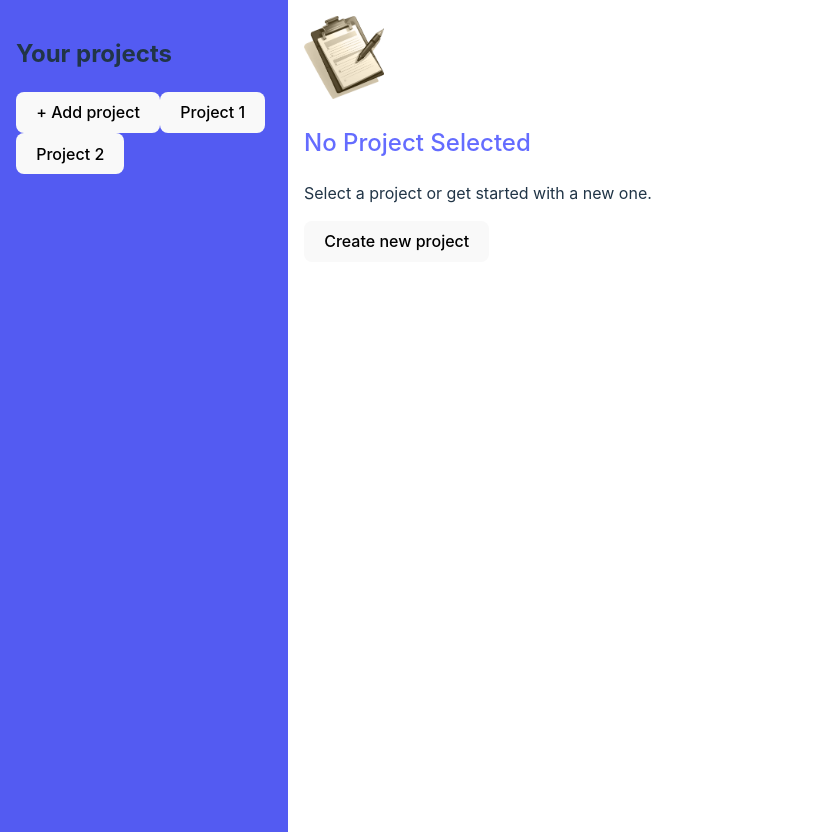
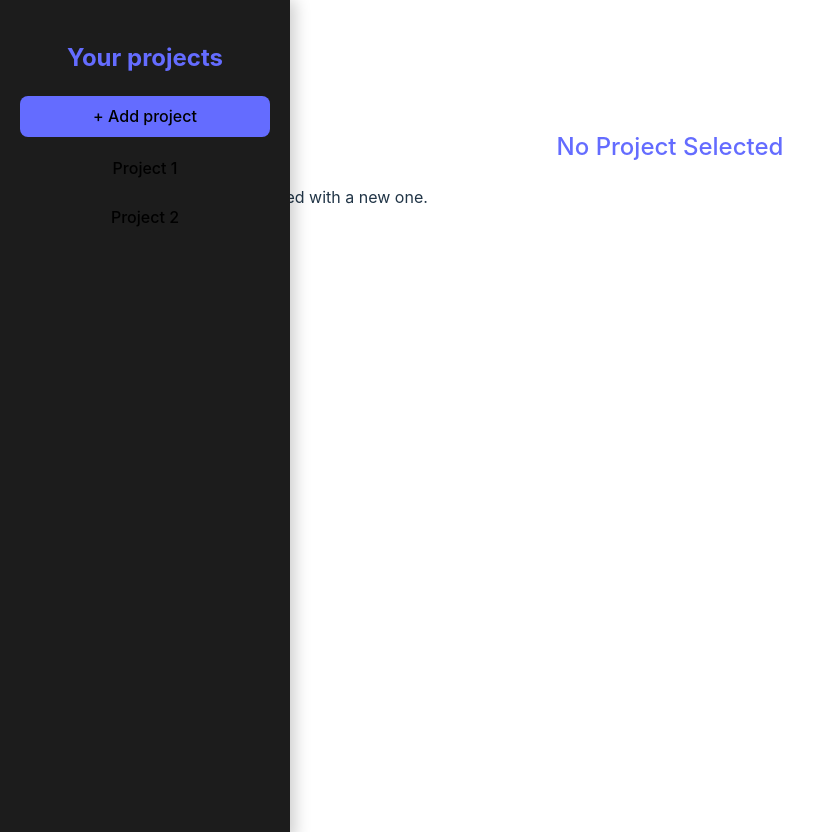
Before and after one commit to Naioku/React-TodoList, a React (Vite) app in the folder todo-list/: page / in a window 1280 px wide. Shown: the whole page, without its empty margins (0-829 px from the left). After the commit the page ends 800 px from the top, so only its background shows below. Built offline with nearby package versions, Linux system fonts and the light colour scheme.

Commit message:
Added styling for sidebar.
- Moved sidebar code to the separate components.
- Removed unnecessary code.

```diff
--- a/todo-list/src/App.jsx
+++ b/todo-list/src/App.jsx
@@ -1,22 +1,14 @@
-import ProjectName from "./components/ProjectName.jsx";
 import ProjectDetails from "./components/ProjectDetails.jsx";
 import NewProjectForm from "./components/NewProjectForm.jsx";
 import NoProjectSelected from "./components/NoProjectSelected.jsx";
 import {useState} from "react";
 import {styled} from "styled-components";
-import Button from "./components/Button.jsx";
-
-const Aside = styled.aside`
-    float: left;
-    width: 20%;
-    min-height: 100vh;
-    padding: 1rem;
-    background-color: #535bf2;
-`
+import Sidebar from "./components/Sidebar.jsx";
 
 const Main = styled.main`
-    float: left;
-    padding: 1rem;
+    padding: 20px;
+    flex: 1;
+    margin-left: 60px;
 `
 
 const PROJECTS = [
@@ -164,15 +156,11 @@ function App() {
 
     return (
         <>
-            <Aside>
-                <h2>Your projects</h2>
-                <Button onClick={startNewProjectCreation}>+ Add project</Button>
-                {projectsState.projects.map((project, i) => <ProjectName
-                        key={i}
-                        project={project}
-                        onClick={selectProject}
-                />)}
-            </Aside>
+            <Sidebar
+                projects={projectsState.projects}
+                onAddProject={startNewProjectCreation}
+                onProjectSelected={selectProject}
+            />
 
             <Main id="mainView">
                 {mainContent}
--- a/todo-list/src/components/Button.jsx
+++ b/todo-list/src/components/Button.jsx
@@ -7,17 +7,12 @@ const Button = styled.button`
     font-size: 1em;
     font-weight: 500;
     font-family: inherit;
-    background-color: #1a1a1a;
+    background-color: #292929;
     cursor: pointer;
-    transition: border-color 0.25s;
+    transition: background-color 0.3s;
 
     &:hover {
-        border-color: #646cff;
-    }
-
-    &:focus,
-    &:focus-visible {
-        outline: 4px auto -webkit-focus-ring-color;
+        background-color: #393939;
     }
 
     @media (prefers-color-scheme: light) {
--- a/todo-list/src/components/Headers.jsx
+++ b/todo-list/src/components/Headers.jsx
@@ -1,13 +1,15 @@
 import {styled} from "styled-components";
 
 export const H2 = styled.h2`
+    text-align: center;
     font-weight: 500;
     color: #646cff;
     text-decoration: inherit;
 `
 
 export const H3 = styled.h3`
-    font-weight: 500;
+    text-align: center;
+    font-weight: 400;
     color: #646cff;
     text-decoration: inherit;
 `
--- /dev/null
+++ b/todo-list/src/components/Sidebar.jsx
@@ -0,0 +1,104 @@
+import {styled, keyframes} from "styled-components";
+import {H2} from "./Headers.jsx";
+import Button from "./Button.jsx";
+import PropTypes from "prop-types";
+import SidebarProjects from "./SidebarProjects.jsx";
+import React from "react";
+
+const Aside = styled.aside`
+    position: fixed;
+    left: 0;
+    top: 0;
+    height: 100vh;
+    width: 60px;
+    background-color: #1c1c1c;
+    display: flex;
+    flex-direction: column;
+    align-items: stretch;
+    transition: width 0.3s ease-in-out, box-shadow 0.3s ease-in-out;
+    overflow: hidden;
+    z-index: 1000;
+
+    &:hover {
+        width: 250px;
+        box-shadow: 5px 0 15px rgba(0, 0, 0, 0.2);
+        padding: 20px;
+    }
+`
+
+const fadeIn = keyframes`
+    from {
+        opacity: 0;
+        max-height: 0;
+        padding: 0;
+        margin: 0;
+    }
+    to {
+        opacity: 1;
+        max-height: 50px;
+    }
+`;
+
+const fadeOut = keyframes`
+    from {
+        opacity: 1;
+        max-height: 50px;
+    }
+    to {
+        opacity: 0;
+        max-height: 0;
+        padding: 0;
+        margin: 0;
+    }
+`;
+
+export const H2Sidebar = styled(H2)`
+    font-weight: 700;
+    overflow: hidden;
+    transition: opacity 0.3s ease-in-out, max-height 0.3s ease-in-out;
+
+    ${Aside}:hover & {
+        animation: ${fadeIn} 0.3s ease-in-out forwards;
+    }
+
+    ${Aside}:not(:hover) & {
+        animation: ${fadeOut} 0.3s ease-in-out forwards;
+    }
+`
+
+export const ButtonAddProject = styled(Button)`
+    background-color: #646cff;
+    margin-bottom: 10px;
+    transition: background-color 0.3s ease-in-out, opacity 0.3s ease-in-out, max-height 0.3s ease-in-out;
+
+    &:hover {
+        background-color: #8e8eff;
+    }
+
+    ${Aside}:hover & {
+        animation: ${fadeIn} 0.3s ease-in-out forwards;
+    }
+
+    ${Aside}:not(:hover) & {
+        animation: ${fadeOut} 0.3s ease-in-out forwards;
+    }
+`
+
+export default function Sidebar({projects, onAddProject, onProjectSelected}) {
+    const [isExpanded, setExpanded] = React.useState(false);
+
+    return <Aside
+        onMouseEnter={() => setExpanded(true)}
+        onMouseLeave={() => setExpanded(false)}
+    >
+        <H2Sidebar>Your projects</H2Sidebar>
+        <ButtonAddProject onClick={onAddProject}>+ Add project</ButtonAddProject>
+        <SidebarProjects projects={projects} onProjectSelected={onProjectSelected} isExpanded={isExpanded}/>
+    </Aside>
+}
+
+Sidebar.propTypes = {
+    projects: PropTypes.array.isRequired,
+    onAddProject: PropTypes.func.isRequired,
+    onProjectSelected: PropTypes.func.isRequired
+}
--- /dev/null
+++ b/todo-list/src/components/SidebarProjects.jsx
@@ -0,0 +1,36 @@
+import {styled} from "styled-components";
+import PropTypes from "prop-types";
+import Button from "./Button.jsx";
+
+const Container = styled.div`
+    display: flex;
+    flex-direction: column;
+    align-items: stretch;
+    gap: 0.5rem;
+`
+
+const ButtonProject = styled(Button)`
+    background-color: ${props => (props.$isExpanded ? "transparent" : "#282828")};
+    ${props => (props.$isExpanded ? "" : "border-radius: 0")};
+`
+
+export default function SidebarProjects({projects, onProjectSelected, isExpanded}) {
+    function shortenName(name) {
+        return name.length <= 2 ? name : `${name.charAt(0)}${name.charAt(name.length - 1)}`;
+    }
+
+    return <Container>
+        {projects.map((project, i) =>
+            <ButtonProject key={i} onClick={() => onProjectSelected(i)} $isExpanded={isExpanded}>
+                {isExpanded ? project.name : shortenName(project.name)}
+            </ButtonProject>
+        )}
+
+    </Container>
+}
+
+SidebarProjects.propTypes = {
+    projects: PropTypes.array.isRequired,
+    onProjectSelected: PropTypes.func.isRequired,
+    isExpanded: PropTypes.bool.isRequired
+}
```
